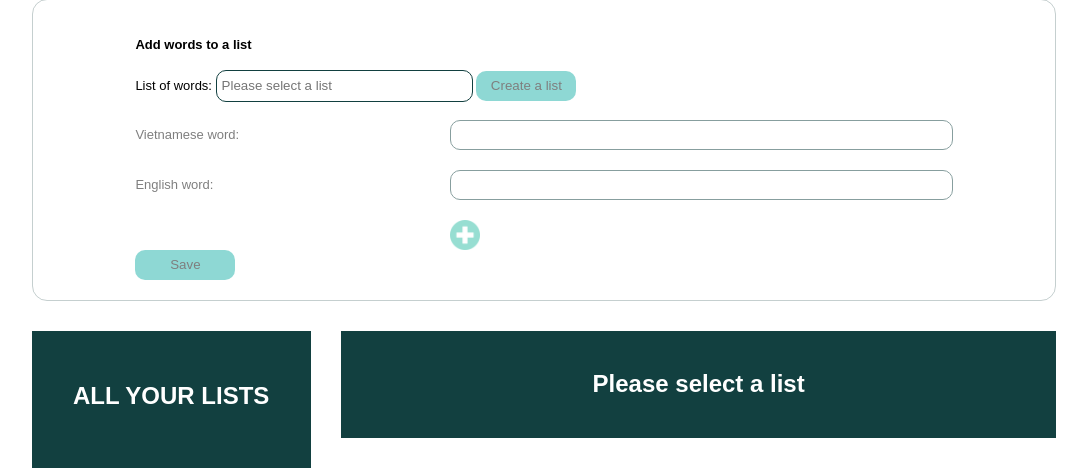
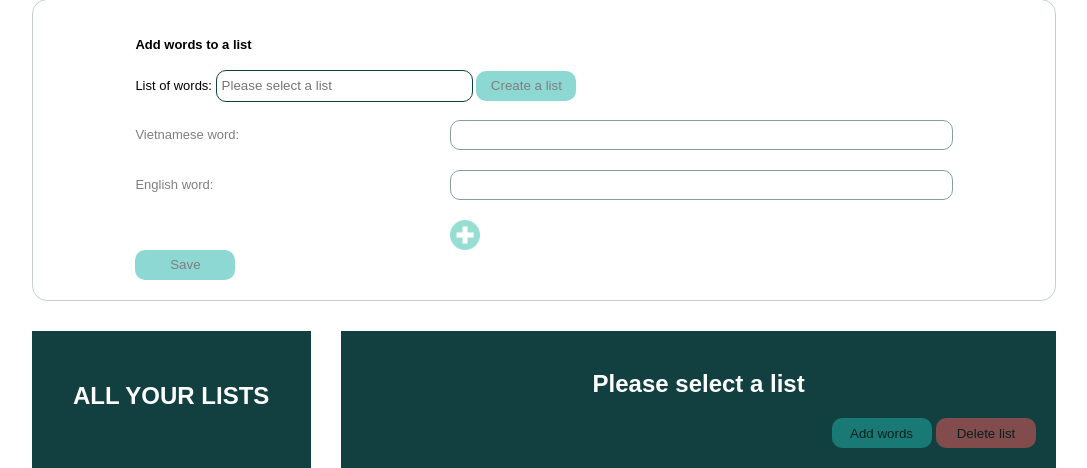
Before and after one commit to PhamVanMinh272/vocab_ielts, a Flask app: page /vocab_repository in a window 1280 px wide. Shown: the part 81-549 px from the top of the page, without its empty margins (96-1183 px from the left). Run offline with Flask 2, Linux system fonts and the light colour scheme; data comes from the database, SQL or seed files in the repository; both versions use the stored data as it was after the commit; parts of the project's set-up code (start-up, migrations or seed data) failed here and were passed over.

Commit message:
delete a list

```diff
--- a/app.py
+++ b/app.py
@@ -4,10 +4,15 @@ from flask import (
 import random
 import json
 import datetime
-from main import app, get_db_connection
+import logging
+from main import app, get_db_connection, db
 from model.list import List, ListSchema
 from model.viet import Viet, VietSchema
 from model.eng import EngSchema
+from action.list import ListAction
+from exceptions import NotExistException
+
+logging.basicConfig(filename='log/vocab.log', level=logging.DEBUG)
 
 
 @app.route('/', methods=['GET'])
@@ -53,6 +58,19 @@ def get_all_lists():
         return {"lists": all_lists_with_num_viet}, 200
     except Exception as ex:
         return {'erMsg': 'Failed to get all lists.'}, 500
+
+
+@app.route('/list/<list_name>', methods=['DELETE'])
+def delete_list(list_name):
+    try:
+        ListAction.delete(list_name=list_name)
+        return {"message": "The list {} was deleted".format(list_name)}, 200
+    except NotExistException as ex:
+        logging.exception(ex)
+        return {'erMsg': 'Failed to delete the list. The list was not found.'}, 400
+    except Exception as ex:
+        logging.exception(ex)
+        return {'erMsg': 'Failed to delete the list.'}, 500
 
 
 @app.route('/get-all-words-in-a-list', methods=['GET'])
--- a/static/css/base.css
+++ b/static/css/base.css
@@ -101,7 +101,7 @@ div.message {
     font-size: var(--font-size-small);
 }
 
-.action-container button {
+button {
     height: 30px;
     width: 100px;
     background-color: lightseagreen;
@@ -109,7 +109,7 @@ div.message {
     border-radius: 10px;
 }
 
-.action-container button:hover {
+button:hover {
     background-color: var(--main-color);
     color: white;
 }
@@ -136,3 +136,9 @@ p {
     overflow: hidden;
     text-overflow: ellipsis
 }
+
+button {
+    height: 30px;
+    border: none;
+    border-radius: 10px;
+}
--- a/static/css/vocab_repository.css
+++ b/static/css/vocab_repository.css
@@ -141,7 +141,25 @@
     text-overflow: ellipsis
   }
 
-  .list-content-table tr:hover {
+.list-content-table tr.words-table-item:hover {
     background-color: var(--dark-main-color);
     color: white;
-  }
+}
+
+.management-list-btn-container {
+    text-align: right;
+}
+
+button.delete-list-btn {
+    background-color: rgb(241, 88, 88);
+}
+
+button.delete-list-btn:hover {
+    background-color: rgb(153, 17, 17);
+    color: white;
+}
+
+button.add-words-btn:hover {
+    background-color: #65e0e0;
+    color: white;
+}
--- a/static/js/vocab_repository.js
+++ b/static/js/vocab_repository.js
@@ -78,7 +78,8 @@ $(".a-list-value").click(function() {
   var listName = rmRedundantSpaces($(this).children(".list-name-value").text());
   $.getJSON("/get-all-words-in-a-list", { list_name: listName })
   .done(function(result){
-    $(".header-content-of-a-list").html(`<h2>${listName}</h2>`);
+    $(".header-content-of-a-list").children("h2").html(listName);
+    $(".management-list-btn-container").removeClass("disabled");
     $(".list-content-table").html(`
       <tr>
         <th>No</th>
@@ -143,3 +144,29 @@ $(".list-content-table").on("click", "tr.words-table-item", function() {
     }
   });
 });
+
+$(".delete-list-btn").click(function() {
+  var listName = $(".header-content-of-a-list").children("h2").text().trim();
+  if (confirm(`Are you sure you want to delete all words in ${listName}?`)) {
+    $.ajax({
+      url: `/list/${listName}`,
+      type: 'DELETE',
+      success: function(result) {
+        if (result.message) {
+          showMessage(result.message, 'success');
+        } else {
+          showMessage("The list deleted.", 'success');
+        }
+        location.reload();
+      },
+      error: function(error) {
+        if (error.responseJSON) {
+          showMessage(error.responseJSON.erMsg, 'error');
+        } else {
+          showMessage("Delete list failed.", 'error');
+        }
+      }
+  });
+  }
+  return false;
+});
--- a/templates/vocab_repository.html
+++ b/templates/vocab_repository.html
@@ -60,6 +60,10 @@
             <div class="list-content">
                 <div class="header-content-of-a-list">
                     <h2>Please select a list</h2>
+                    <div class="management-list-btn-container disabled">
+                        <button class="add-words-btn" >Add words</button>
+                        <button class="delete-list-btn" >Delete list</button>
+                    </div>
                 </div>
                 <table class="list-content-table" style="width:100%">
                     <tr>
```
Also changed, not shown: action/list.py (added, +19 -0 lines), exceptions.py (+10 -0 lines), db/vocab_test.db.
